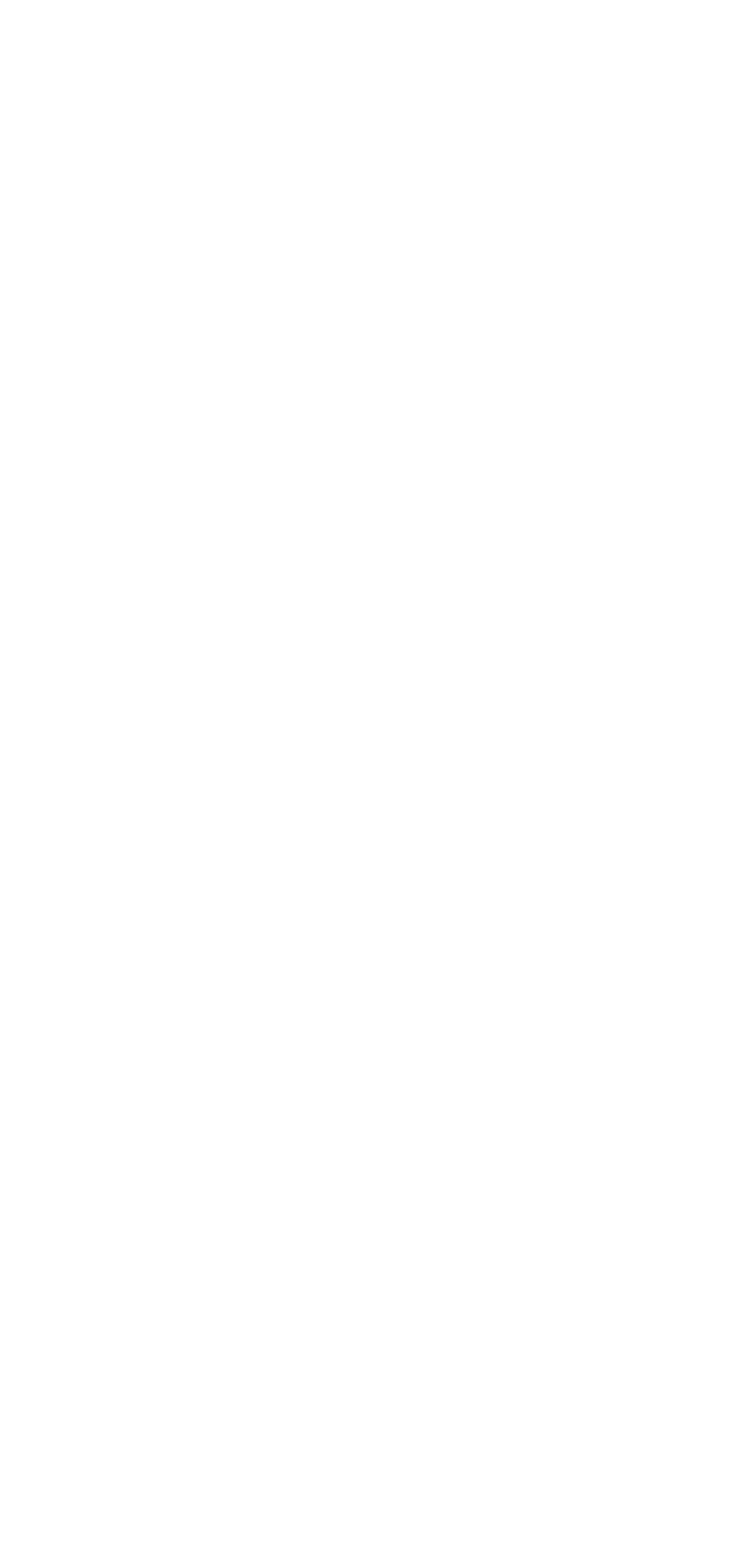
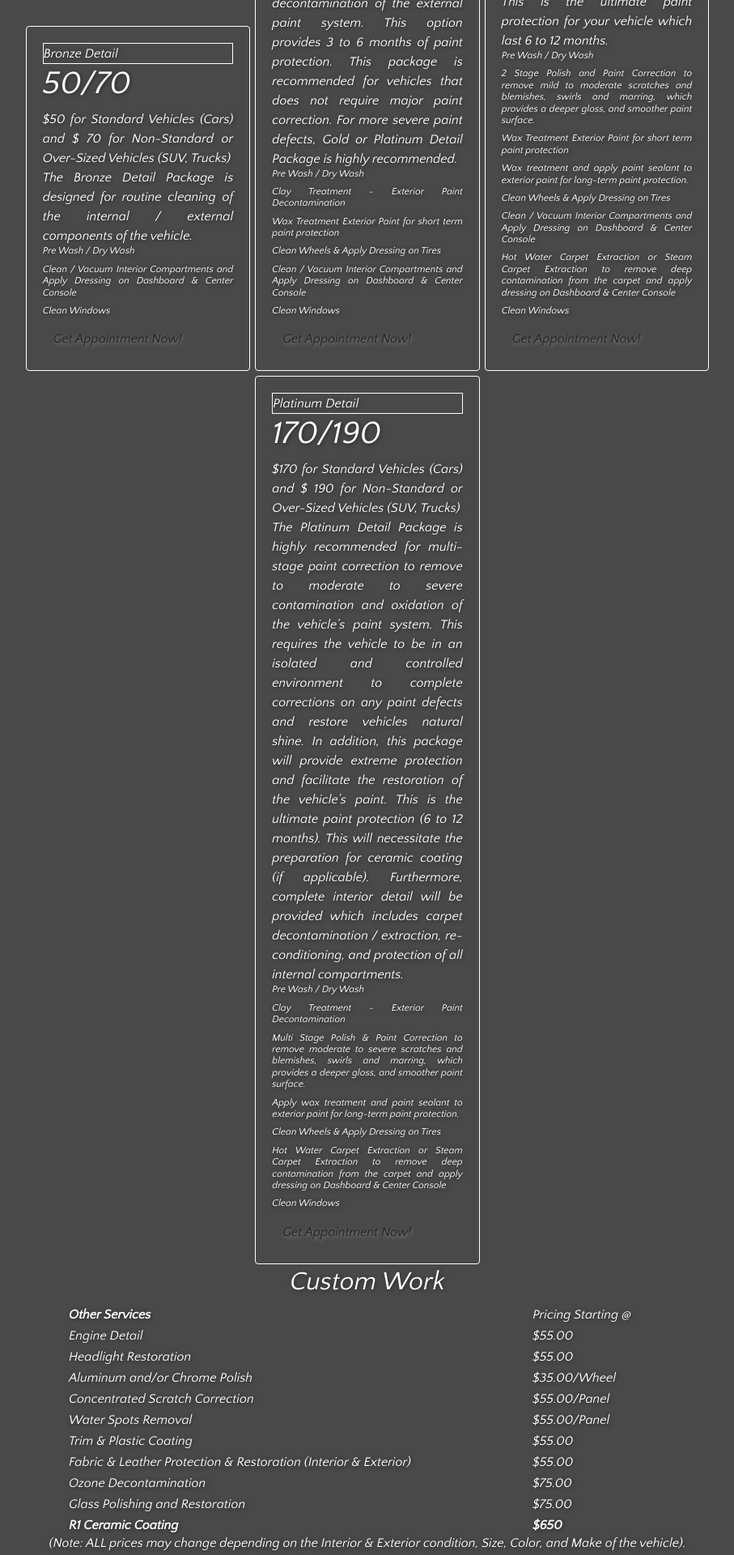
Before and after one commit to mlnemenzo/the-works, a React (Create React App) app: page /services in a window 1280 px wide. Shown: the part 580-2500 px from the top of the page at 81% size, without its empty margins (186-1093 px from the left). Before the commit the page ends 800 px from the top, so only its background shows below. Built offline with nearby package versions, Linux system fonts and the light colour scheme.

Commit message:
service page skeleton complete

```diff
--- a/src/App.css
+++ b/src/App.css
@@ -82,7 +82,7 @@ h5 {
 
 .about-us-body {
   margin: 15px 20px;
-    text-align: -webkit-auto;
+  text-align: -webkit-auto;
 }
 
 .footer-body {
@@ -92,3 +92,20 @@ h5 {
 }
 
 /* ////////////////////////////////// disclaimer ///////////////////////////////////////// */
+
+
+/* ////////////////////////////////// services ///////////////////////////////////////// */
+
+.service-info-body {
+  border: 1px solid white;
+  border-radius: 4px;
+  box-sizing: border-box;
+  display: inline-block;
+  text-align: justify;
+  margin: 3px;
+  padding: 20px
+}
+
+.service-level {
+  border: 1px solid white
+}
--- a/src/components/services.js
+++ b/src/components/services.js
@@ -1,35 +1,141 @@
-import React from 'react';
+import React,  { Component } from 'react';
+import { Link } from 'react-router-dom';
 
-const Services = () => {
+class Services extends Component {
+    render() {
         return (
             <div className = "services-body">
                 <h1 className="services-header">Our Services</h1>
-            <div className="service-info-body">
+                <div className="service-info-body col-3">
                     <div className="service-level">Bronze Detail</div>
-                <div className="service-pricing"></div>
-                <div className="service-info"></div>
-                <div className="service-appt"></div>
+                    <div className="service-pricing">
+                        <h1 className = "service-pricing-number">50/70</h1>
+                        <div className = "service-detail">$50 for Standard Vehicles (Cars) and $ 70 for Non-Standard or Over-Sized Vehicles (SUV, Trucks)</div>
+                        <div className = "service-info">The Bronze Detail Package is designed for routine cleaning of the internal / external components of the vehicle.</div>
                     </div>
-            <div className="service-info-body">
+                    <div className="service-info">
+                        <h5>Pre Wash / Dry Wash</h5>
+                        <h5>Clean / Vacuum Interior Compartments and Apply Dressing on Dashboard & Center Console</h5>
+                        <h5>Clean Windows</h5>
+                    </div>
+                    <div className="appt-link">
+                        <Link className="service-appt btn" to = "/appointment">Get Appointment Now!</Link>
+                    </div>
+                </div>
+                <div className="service-info-body col-3">
                     <div className="service-level">Siliver Detail</div>
-                <div className="service-pricing"></div>
-                <div className="service-info"></div>
-                <div className="service-appt"></div>
+                    <div className="service-pricing">
+                        <h1 className = "service-pricing-number">90/110</h1>
+                            <div className = "service-detail">$90 for Standard Vehicles (Cars) and $ 110 for Non-Standard or Over-Sized Vehicles (SUV, Trucks)</div>
+                            <div className = "service-info">The Silver Detail Package is designed for routine cleaning of the internal / external components of the vehicle and decontamination of the external paint system. This option provides 3 to 6 months of paint protection. This package is recommended for vehicles that does not require major paint correction. For more severe paint defects, Gold or Platinum Detail Package is highly recommended.</div>
                         </div>
-            <div className="service-info-body">
+                    <div className="service-info">
+                        <h5>Pre Wash / Dry Wash</h5>
+                        <h5>Clay Treatment - Exterior Paint Decontamination</h5>
+                        <h5>Wax Treatment Exterior Paint for short term paint protection</h5>
+                        <h5>Clean Wheels & Apply Dressing on Tires</h5>
+                        <h5>Clean / Vacuum Interior Compartments and Apply Dressing on Dashboard & Center Console</h5>
+                        <h5>Clean Windows</h5>
+                    </div>
+                    <div className="service-appt">
+                        <Link className="service-appt btn" to = "/appointment">Get Appointment Now!</Link>
+                    </div>
+                </div>
+                <div className="service-info-body col-3">
                     <div className="service-level">Gold Detail</div>
-                <div className="service-pricing"></div>
-                <div className="service-info"></div>
-                <div className="service-appt"></div>
+                    <div className="service-pricing">
+                        <h1 className = "service-pricing-number">130/150</h1>
+                            <div className = "service-detail">$130 for Standard Vehicles (Cars) and $ 150 for Non-Standard or Over-Sized Vehicles (SUV, Trucks)</div>
+                            <div className = "service-info">The Gold Detail Package is designed for neutralization and decontamination of the internal / external components of the vehicle, which concentrates more on the external paint system. This package is recommended to remove mild to moderate contamination and oxidation of the carpet fibers (carpet extraction) and to tone down paint defects to significantly enhance, restore, and protect exterior surfaces of your vehicle. This is the ultimate paint protection for your vehicle which last 6 to 12 months.</div>
                         </div>
-            <div className="service-info-body">
+                    <div className="service-info">
+                        <h5>Pre Wash / Dry Wash</h5>
+                        <h5>2 Stage Polish and Paint Correction to remove mild to moderate scratches and blemishes, swirls and marring, which provides a deeper gloss, and smoother paint surface.</h5>
+                        <h5>Wax Treatment Exterior Paint for short term paint protection</h5>
+                        <h5>Wax treatment and apply paint sealant to exterior paint for long-term paint protection.</h5>
+                        <h5>Clean Wheels & Apply Dressing on Tires</h5>
+                        <h5>Clean / Vacuum Interior Compartments and Apply Dressing on Dashboard & Center Console</h5>
+                        <h5>Hot Water Carpet Extraction or Steam Carpet Extraction to remove deep contamination from the carpet and apply dressing on Dashboard & Center Console</h5>
+                        <h5>Clean Windows</h5>
+                    </div>
+                    <div className="service-appt">
+                        <Link className="service-appt btn" to = "/appointment">Get Appointment Now!</Link>
+                    </div>
+                </div>
+                <div className="service-info-body col-3">
                     <div className="service-level">Platinum Detail</div>
-                <div className="service-pricing"></div>
-                <div className="service-info"></div>
-                <div className="service-appt"></div>
+                    <div className="service-pricing">
+                        <h1 className = "service-pricing-number">170/190</h1>
+                            <div className = "service-detail">$170 for Standard Vehicles (Cars) and $ 190 for Non-Standard or Over-Sized Vehicles (SUV, Trucks)</div>
+                            <div className = "service-info">The Platinum Detail Package is highly recommended for multi-stage paint correction to remove to moderate to severe contamination and oxidation of the vehicle’s paint system. This requires the vehicle to be in an isolated and controlled environment to complete corrections on any paint defects and restore vehicles natural shine. In addition, this package will provide extreme protection and facilitate the restoration of the vehicle’s paint. This is the ultimate paint protection (6 to 12 months). This will necessitate the preparation for ceramic coating (if applicable). Furthermore, complete interior detail will be provided which includes carpet decontamination / extraction, re-conditioning, and protection of all internal compartments.</div>
                         </div>
+                    <div className="service-info">
+                        <h5>Pre Wash / Dry Wash</h5>
+                        <h5>Clay Treatment - Exterior Paint Decontamination</h5>
+                        <h5>Multi Stage Polish & Paint Correction to remove moderate to severe scratches and blemishes, swirls and marring, which provides a deeper gloss, and smoother paint surface.</h5>
+                        <h5>Apply wax treatment and paint sealant to exterior paint for long-term paint protection.</h5>
+                        <h5>Clean Wheels & Apply Dressing on Tires</h5>
+                        <h5>Hot Water Carpet Extraction or Steam Carpet Extraction to remove deep contamination from the carpet and apply dressing on Dashboard & Center Console</h5>
+                        <h5>Clean Windows</h5>
+                    </div>
+                    <div className="service-appt">
+                        <Link className="service-appt btn" to = "/appointment">Get Appointment Now!</Link>
+                    </div>
+                </div>
+                <h2>Custom Work</h2>
+                <table className = "text-left col-8 offset-2">
+                    <tbody>
+                        <tr>
+                            <td><strong>Other Services</strong></td>
+                            <td>Pricing Starting @</td>
+                        </tr>
+                        <tr>
+                            <td>Engine Detail</td>
+                            <td>$55.00</td>
+                        </tr>
+                        <tr>
+                            <td>Headlight Restoration</td>
+                            <td>$55.00</td>
+                        </tr>
+                        <tr>
+                            <td>Aluminum and/or Chrome Polish</td>
+                            <td>$35.00/Wheel</td>
+                        </tr>
+                        <tr>
+                            <td>Concentrated Scratch Correction</td>
+                            <td>$55.00/Panel</td>
+                        </tr>
+                        <tr>
+                            <td>Water Spots Removal</td>
+                            <td>$55.00/Panel</td>
+                        </tr>
+                        <tr>
+                            <td>Trim & Plastic Coating</td>
+                            <td>$55.00</td>
+                        </tr>
+                        <tr>
+                            <td>Fabric & Leather Protection & Restoration (Interior & Exterior)</td>
+                            <td>$55.00</td>
+                        </tr>
+                        <tr>
+                            <td>Ozone Decontamination</td>
+                            <td>$75.00</td>
+                        </tr>
+                        <tr>
+                            <td>Glass Polishing and Restoration</td>
+                            <td>$75.00</td>
+                        </tr>
+                        <tr>
+                            <td><strong>R1 Ceramic Coating</strong></td>
+                            <td><strong>$650</strong></td>
+                        </tr>
+                    </tbody>
+                </table>
+                <h6>(Note: ALL prices may change depending on the Interior & Exterior condition, Size, Color, and Make of the vehicle).</h6>
+                <Link className = "disclaimer-link" to = "/disclaimer">guarantees & disclaimer</Link>
             </div>
         )
     }
+}
 
 export default Services;
```
Lines whose indentation alone changed are shown as unchanged.
